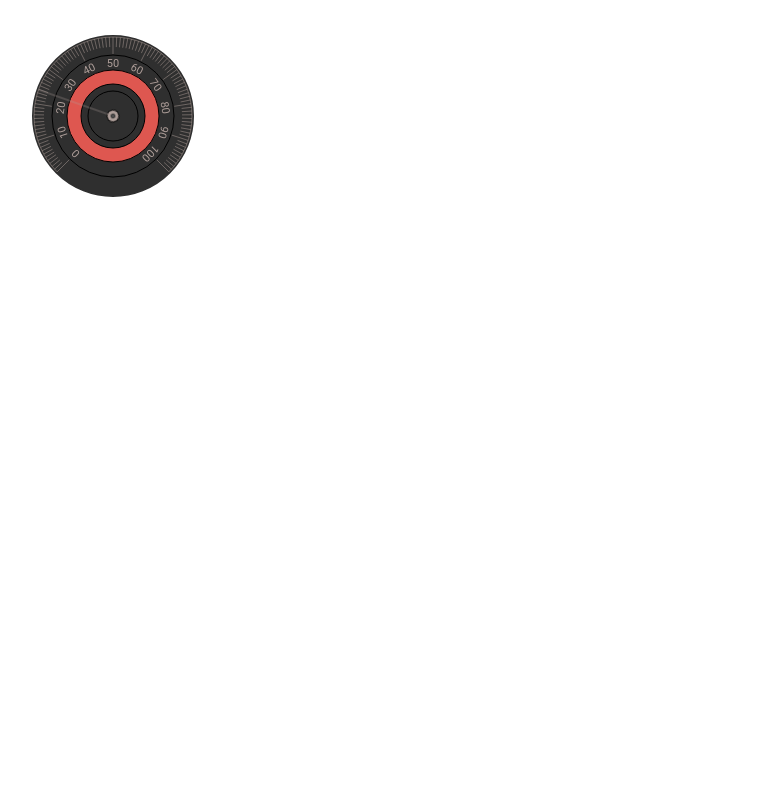
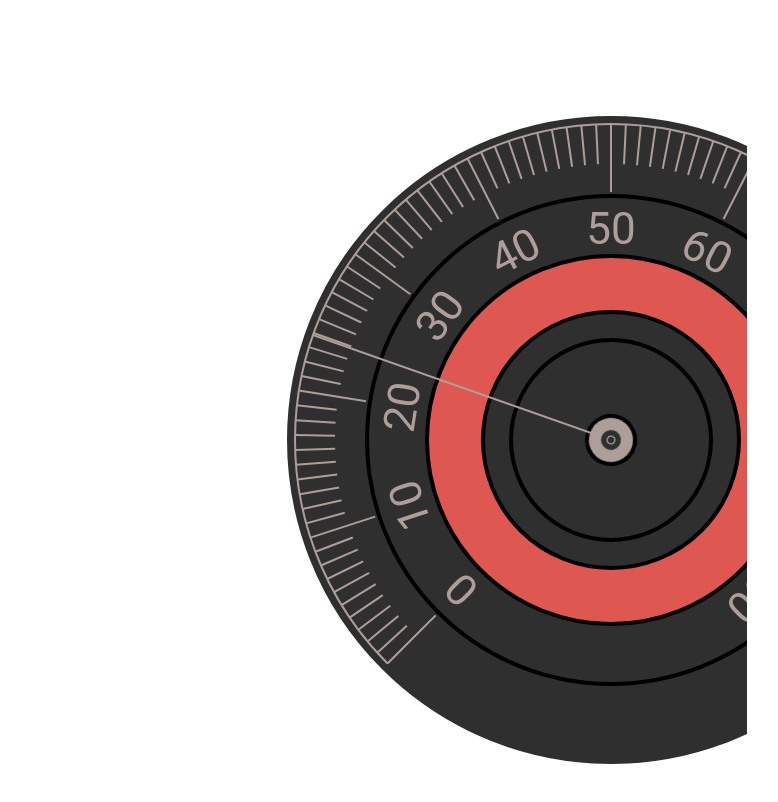
Before and after one commit to buribalkan/ChartRace, a plain HTML site: page gauge.html in a window 1280 px wide. Shown: the whole page, without its empty margins (293-1071 px from the left). Drawn offline with Linux system fonts and the light colour scheme.

Commit message:
Update gauge.html

```diff
--- a/gauge.html
+++ b/gauge.html
@@ -33,6 +33,7 @@
 </head>
 <body>
   <svg width="800" height="800">
+    <g transform="scale(4)">
     <g transform="translate(75, 40)">
       <circle id="movingCircle" cx="91" cy="68" r="80" fill="#2f2f2f" stroke="#2f2f2f" stroke-width="2" />
       <circle id="movingCircle" cx="91" cy="68" r="61" fill="none" stroke="black" stroke-width="1" />
@@ -51,6 +52,7 @@
       </g>
       <!-- Tick marks group -->
       <g id="tickMarks"></g>
+    </g>
     </g>
   </svg>
   <div class="settings">
```
